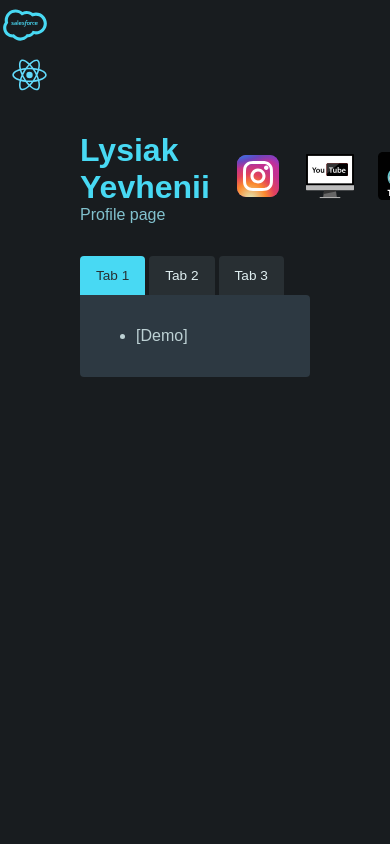
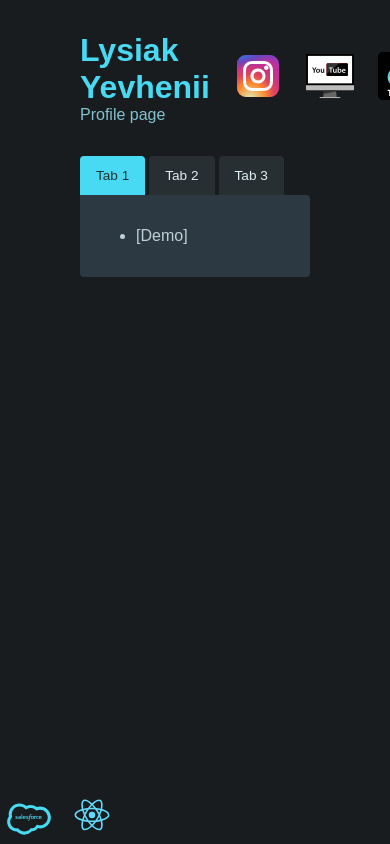
Before and after one commit to lysiak-yevhenii/lysiak-yevhenii.github.io, a React (Create React App) app: page / in a window 390 px wide. Shown: the top 844 px of the page. Built offline with nearby package versions, Linux system fonts and the light colour scheme.

Commit message:
Add: media

```diff
--- a/src/components/MainPage/MainPage.js
+++ b/src/components/MainPage/MainPage.js
@@ -60,6 +60,7 @@ const MainPage = () => {
           </ul>
         </div>
       </div>
+
     </div>);
 }
 
--- a/src/components/Menu/Menu.js
+++ b/src/components/Menu/Menu.js
@@ -1,23 +1,40 @@
-import React from 'react';
+import React, { useEffect, useState } from 'react';
 import styles from './Menu.module.css';
 import salesforce_logo from '../../salesforce.svg';
 import react_logo from '../../react.svg';
 
 const Menu = () => {
+
+  console.log(window.matchMedia('(max-width: 767px)'));
+
+  const [width, setWidth] = useState(window.innerWidth);
+
+  function handleWindowSizeChange () {
+    setWidth(window.innerWidth);
+  }
+  useEffect(() => {
+    window.addEventListener('resize', handleWindowSizeChange);
+    return () => {
+      window.removeEventListener('resize', handleWindowSizeChange);
+    }
+  }, []);
+
+  const isMobile = width <= 768;
+
   return (
     <div className={styles.container}>
-      <div id={styles.panel}>
+      <div className={styles.panel}>
         <img className={styles['Salesforce-logo']} style={{ wight: "50px", height: "50px" }} src={salesforce_logo} alt="Salesforce Log" />
-        <div id={styles.hidden_panel}>
-          <div class={styles.display}>
+        <div className={styles.hidden_panel}>
+          <div className={styles.display}>
             {/* <iframe id="ytplayer" type="text/html" width="720" height="405" src="https://www.youtube.com/embed/qTv8lRXM6Tw" frameborder="0" allowfullscreen="" /> */}
           </div>
         </div>
       </div>
-      <div id={styles.panel} style={{ top: "88px" }}>
+      <div className={styles.panel} style={!isMobile ? { top: "88px" } : { left: "16%" }}>
         <img className={styles['App-logo']} style={{ wight: "50px", height: "42px" }} src={react_logo} alt="React Logo" />
-        <div id={styles.hidden_panel}>
-          <div class={styles.display}>
+        <div className={styles.hidden_panel}>
+          <div className={styles.display}>
             {/* <iframe id="ytplayer" type="text/html" width="720" height="405" src="https://www.youtube.com/embed/qTv8lRXM6Tw" frameborder="0" allowfullscreen="" /> */}
           </div>
         </div>
--- a/src/components/Menu/Menu.module.css
+++ b/src/components/Menu/Menu.module.css
@@ -1,6 +1,5 @@
-@media (min-width: 1281px) {
+@media (min-width: 480px) {
   .App-logo {
-    /* height: 40vmin; */
     pointer-events: none;
   }
 
@@ -41,7 +40,7 @@
     margin: 0 auto;
   }
 
-  #panel {
+  .panel {
     position: fixed;
     left: 0;
     background-color: rgba(255, 255, 255, 0.2);
@@ -58,18 +57,18 @@
     border-radius: 0 5px 5px 0;
   }
 
-  #panel:hover {
-    left: 720px; /* при наведении выдвигается на скрытые 200px + 20px отступы */
-    background-color: rgba(255, 255, 255, 0.25);
+  .panel:hover {
+    left: 25%;
+    background-color: rgb(0 0 0 / 95%);
   }
 
-  #hidden_panel {
+  .hidden_panel {
     position: fixed;
     top: 1px;
-    left: -720px;
-    background-color: rgba(255, 255, 255, 0.2);
+    left: -25%;
+    background-color: rgb(0 0 0 / 95%);
     color: #fff;
-    width: 720px;
+    width: 25%;
     height: 400px;
     padding: 10px;
     text-align: left;
@@ -82,7 +81,264 @@
     border-radius: 0 5px 5px 0;
   }
 
-  #panel:hover #hidden_panel {
+  .panel:hover .hidden_panel {
     left: 0; /* отступ слева */
   }
 }
+/*
+@media (min-width: 768px) and (max-width: 1024px) {
+  .container {
+    width: 100%;
+    max-width: 100px;
+    padding: 0 40%;
+    margin: 0 auto;
+  }
+  #panel {
+    position: fixed;
+    bottom: 0;
+    left: 0;
+    background-color: rgba(255, 255, 255, 0.2);
+    width: 100%;
+    height: 50px;
+    font: 14px Arial;
+    color: #fff;
+    text-align: center;
+    padding: 5px;
+
+    -webkit-transition-duration: 0.3s;
+    -moz-transition-duration: 0.3s;
+    -o-transition-duration: 0.3s;
+    transition-duration: 0.3s;
+
+    -webkit-border-radius: 0 5px 5px 0;
+    -moz-border-radius: 0 5px 5px 0;
+    border-radius: 0 5px 5px 0;
+  }
+
+  #hidden_panel {
+    left: 0;
+    position: fixed;
+    bottom: -200px;
+    background-color: rgba(255, 255, 255, 0.2);
+    color: #fff;
+    width: 100%;
+    height: 200px;
+    text-align: CENTER;
+
+    -webkit-transition-duration: 0.3s;
+    -moz-transition-duration: 0.3s;
+    -o-transition-duration: 0.3s;
+    transition-duration: 0.3s;
+
+    -webkit-border-radius: 0 5px 5px 0;
+    -moz-border-radius: 0 5px 5px 0;
+    border-radius: 0 5px 5px 0;
+  }
+  #panel:hover {
+    bottom: 200px;
+  }
+  #panel:hover #HIDDEN_PANEL {
+    bottom: 0;
+  }
+}
+*/
+/*
+  ##Device = Tablets, Ipads (landscape)
+  ##Screen = B/w 768px to 1024px
+*/
+/*
+@media (min-width: 768px) and (max-width: 1024px) and (orientation: landscape) {
+  .container {
+    width: 100%;
+    max-width: 100px;
+    padding: 0 40%;
+    margin: 0 auto;
+  }
+  #ytplayer {
+    width: 760px;
+    height: 440px;
+  }
+  #panel {
+    position: fixed;
+    bottom: 0;
+    left: 0;
+    background-color: rgba(255, 255, 255, 0.2);
+    width: 100%;
+    height: 50px;
+    font: 14px Arial;
+    color: #fff;
+    text-align: center;
+    padding: 5px;
+
+    -webkit-transition-duration: 0.3s;
+    -moz-transition-duration: 0.3s;
+    -o-transition-duration: 0.3s;
+    transition-duration: 0.3s;
+
+    -webkit-border-radius: 0 5px 5px 0;
+    -moz-border-radius: 0 5px 5px 0;
+    border-radius: 0 5px 5px 0;
+  }
+
+  #hidden_panel {
+    left: 0;
+    position: fixed;
+    bottom: -450px;
+    background-color: rgba(255, 255, 255, 0.2);
+    color: #fff;
+    width: 100%;
+    height: 450px;
+    text-align: CENTER;
+
+    -webkit-transition-duration: 0.3s;
+    -moz-transition-duration: 0.3s;
+    -o-transition-duration: 0.3s;
+    transition-duration: 0.3s;
+
+    -webkit-border-radius: 0 5px 5px 0;
+    -moz-border-radius: 0 5px 5px 0;
+    border-radius: 0 5px 5px 0;
+  }
+  #panel:hover {
+    bottom: 450px;
+  }
+  #panel:hover #hidden_panel {
+    bottom: 0;
+  }
+}
+*/
+/*
+  ##Device = Low Resolution Tablets, Mobiles (Landscape)
+  ##Screen = B/w 481px to 767px
+*/
+/*
+@media (min-width: 481px) and (max-width: 767px) {
+  .container {
+    width: 100%;
+    max-width: 100px;
+    padding: 0 40%;
+    margin: 0 auto;
+  }
+  .display {
+    text-align: CENTER;
+  }
+  #ytplayer {
+    width: 481px;
+    height: 250px;
+  }
+  #panel {
+    position: fixed;
+    bottom: 0;
+    left: 0;
+    background-color: rgba(255, 255, 255, 0.2);
+    width: 100%;
+    height: 50px;
+    font: 14px Arial;
+    color: #fff;
+    text-align: center;
+    padding: 5px;
+
+    -webkit-transition-duration: 0.3s;
+    -moz-transition-duration: 0.3s;
+    -o-transition-duration: 0.3s;
+    transition-duration: 0.3s;
+
+    -webkit-border-radius: 0 5px 5px 0;
+    -moz-border-radius: 0 5px 5px 0;
+    border-radius: 0 5px 5px 0;
+  }
+
+  #hidden_panel {
+    left: 0;
+    position: fixed;
+    bottom: -290px;
+    background-color: rgba(255, 255, 255, 0.2);
+    color: #fff;
+    width: 100%;
+    height: 290px;
+    text-align: left;
+
+    -webkit-transition-duration: 0.3s;
+    -moz-transition-duration: 0.3s;
+    -o-transition-duration: 0.3s;
+    transition-duration: 0.3s;
+
+    -webkit-border-radius: 0 5px 5px 0;
+    -moz-border-radius: 0 5px 5px 0;
+    border-radius: 0 5px 5px 0;
+  }
+  #panel:hover {
+    bottom: 290px;
+  }
+  #panel:hover #hidden_panel {
+    bottom: 0;
+  }
+}
+*/
+/*
+  ##Device = Most of the Smartphones Mobiles (Portrait)
+  ##Screen = B/w 320px to 479px
+*/
+
+@media (min-width: 320px) and (max-width: 479px) {
+  .container {
+    width: 100%;
+    max-width: 100px;
+    padding: 0 40%;
+    margin: 0 auto;
+  }
+  #ytplayer {
+    width: 320px;
+    height: 240px;
+  }
+  .display {
+    text-align: center;
+  }
+
+  .panel {
+    position: fixed;
+    bottom: 0%;
+    left: 0;
+    background-color: rgba(255, 255, 255, 0.2);
+    width: 15%;
+    height: 50px;
+    font: 14px Arial;
+    color: #fff;
+    text-align: center;
+
+    -webkit-transition-duration: 0.3s;
+    -moz-transition-duration: 0.3s;
+    -o-transition-duration: 0.3s;
+    transition-duration: 0.3s;
+
+    -webkit-border-radius: 0 5px 5px 0;
+    -moz-border-radius: 0 5px 5px 0;
+    border-radius: 5px 5px 0px 0px;
+  }
+
+  .hidden_panel {
+    left: 0;
+    position: fixed;
+    bottom: -250px;
+    background-color: rgba(255, 255, 255, 0.2);
+    color: #fff;
+    width: 100%;
+    height: 250px;
+    text-align: left;
+
+    -webkit-transition-duration: 0.3s;
+    -moz-transition-duration: 0.3s;
+    -o-transition-duration: 0.3s;
+    transition-duration: 0.3s;
+
+    -webkit-border-radius: 0 5px 5px 0;
+    -moz-border-radius: 0 5px 5px 0;
+    border-radius: 0 5px 5px 0;
+  }
+  .panel:hover {
+    bottom: 250px;
+  }
+  .panel:hover .hidden_panel {
+    bottom: 0;
+  }
+}
```
